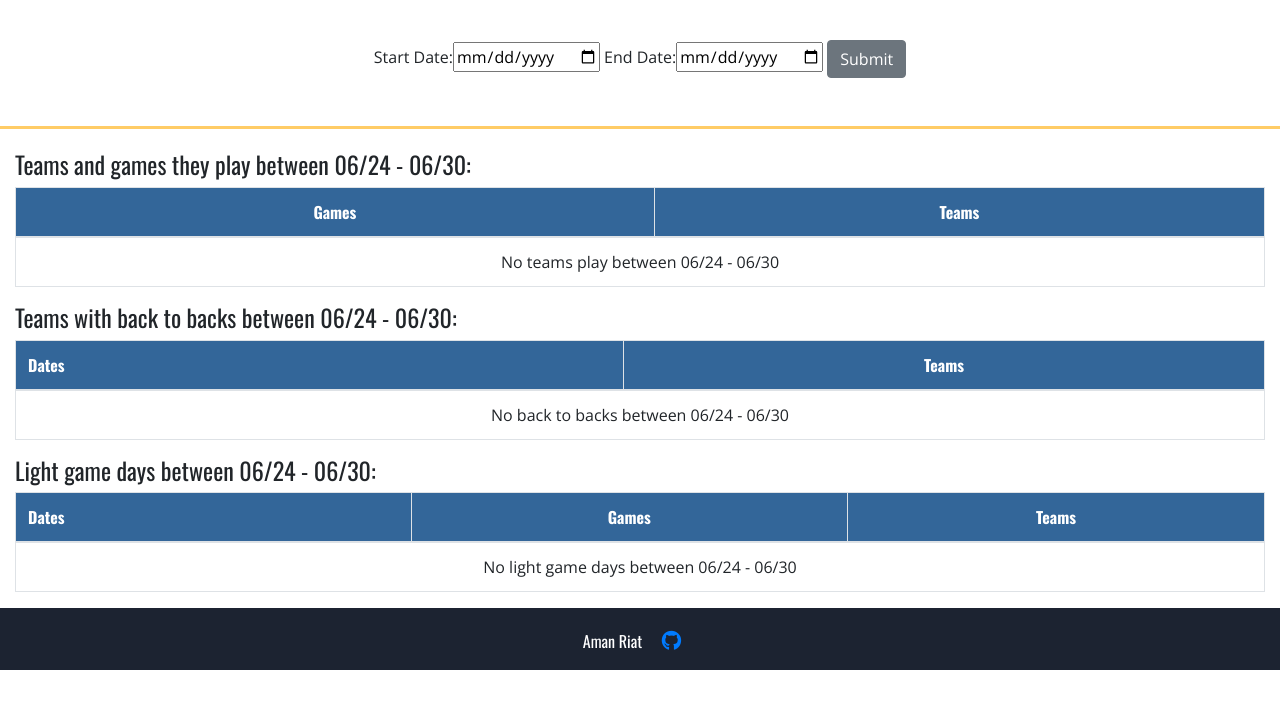
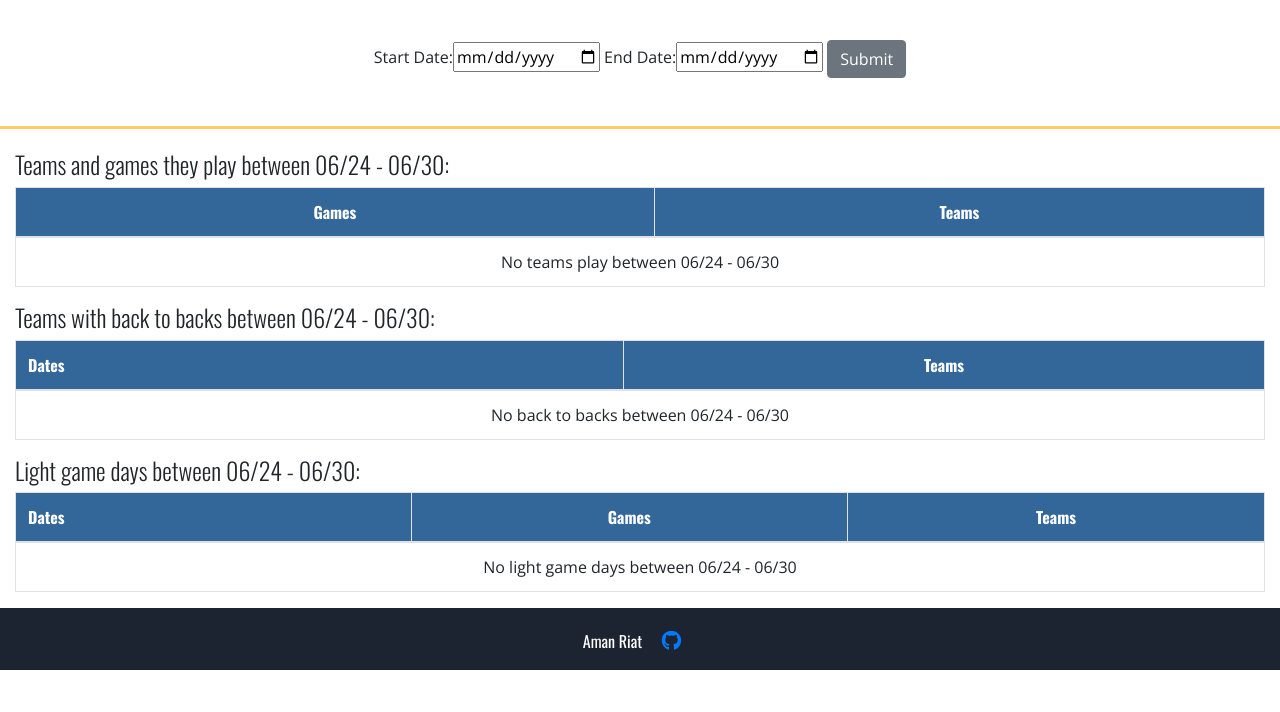
Before and after one commit to AmanRiat1/FantasyWebApp, a Django app: page /games/ in a window 1280 px wide. Shown: the part 88-800 px from the top of the page. Run offline with Django 3.2, Linux system fonts and the light colour scheme; parts of the project's set-up code (start-up, migrations or seed data) failed here and were passed over; some libraries are stand-ins or nearby versions.

Commit message:
Further refined styling

```diff
--- a/Games/static/Games/style.css
+++ b/Games/static/Games/style.css
@@ -41,6 +41,11 @@ hr {
 	font-family: 'Open Sans', sans-serif !important;
 }
 
+.footer-bottom{
+	background-color:#1C2331;
+}
+
+
 #form-main{
 	font-family: 'Open Sans', sans-serif !important;
 }
@@ -48,7 +53,3 @@ hr {
 #column-title{
 	color:#ffffff;
 }
-
-.footer-bottom{
-	background-color:#1C2331	;
-}
--- a/Games/templates/Games/all_info.html
+++ b/Games/templates/Games/all_info.html
@@ -4,7 +4,7 @@
 
     <div class="row">
         <div class="col">
-            <h4 >Teams and games they play between {{ form.start}} - {{ form.end}}: </h4>
+            <h4 class ="font-weight-light">Teams and games they play between {{ form.start}} - {{ form.end}}: </h4>
             <div class="table-responsive">
                 <table class="table table-bordered ">
                     <thead class="thead">
@@ -34,7 +34,7 @@
 
     <div class="row">
         <div class="col">
-            <h4 >Teams with back to backs between {{form.start}} - {{form.end}}: </h4>
+            <h4 class ="font-weight-light">Teams with back to backs between {{form.start}} - {{form.end}}: </h4>
             <div class="table-responsive">
                 <table class="table table-bordered ">
                     <thead class="thead">
@@ -64,7 +64,7 @@
 
     <div class="row">
         <div class="col">
-            <h4>Light game days between {{form.start}} - {{form.end}}:</h4>
+            <h4 class ="font-weight-light">Light game days between {{form.start}} - {{form.end}}:</h4>
             <div class="table-responsive">
                 <table class="table table-bordered ">
                     <thead class="thead">
--- a/Games/templates/Games/index.html
+++ b/Games/templates/Games/index.html
@@ -46,17 +46,15 @@
 </div>
 </body>
 
-<!-- Footer -->
+<footer class="page-footer font-small blue">
+  <div class="footer-bottom">
 
-<footer class="page-footer font-small blue">
-<div class="footer-bottom">
-  <!-- Copyright -->
-  <div class="footer-copyright text-center py-3">
-    <a id="column-title"> Aman Riat</a>
-    <a href="https://github.com/AmanRiat1" target="_blank" class="btn-floating btn-lg btn-git" role="button"><i class="fab fa-github"></i></a>
+    <div class="footer-copyright text-center py-3">
+      <a id="column-title"> Aman Riat</a>
+      <a href="https://github.com/AmanRiat1" target="_blank" class="btn-floating btn-lg btn-git" role="button"><i class="fab fa-github"></i></a>
+    </div>
+
   </div>
-  <!-- Copyright -->
-</div>
 </footer>
-<!-- Footer -->
+
 </html>
```
